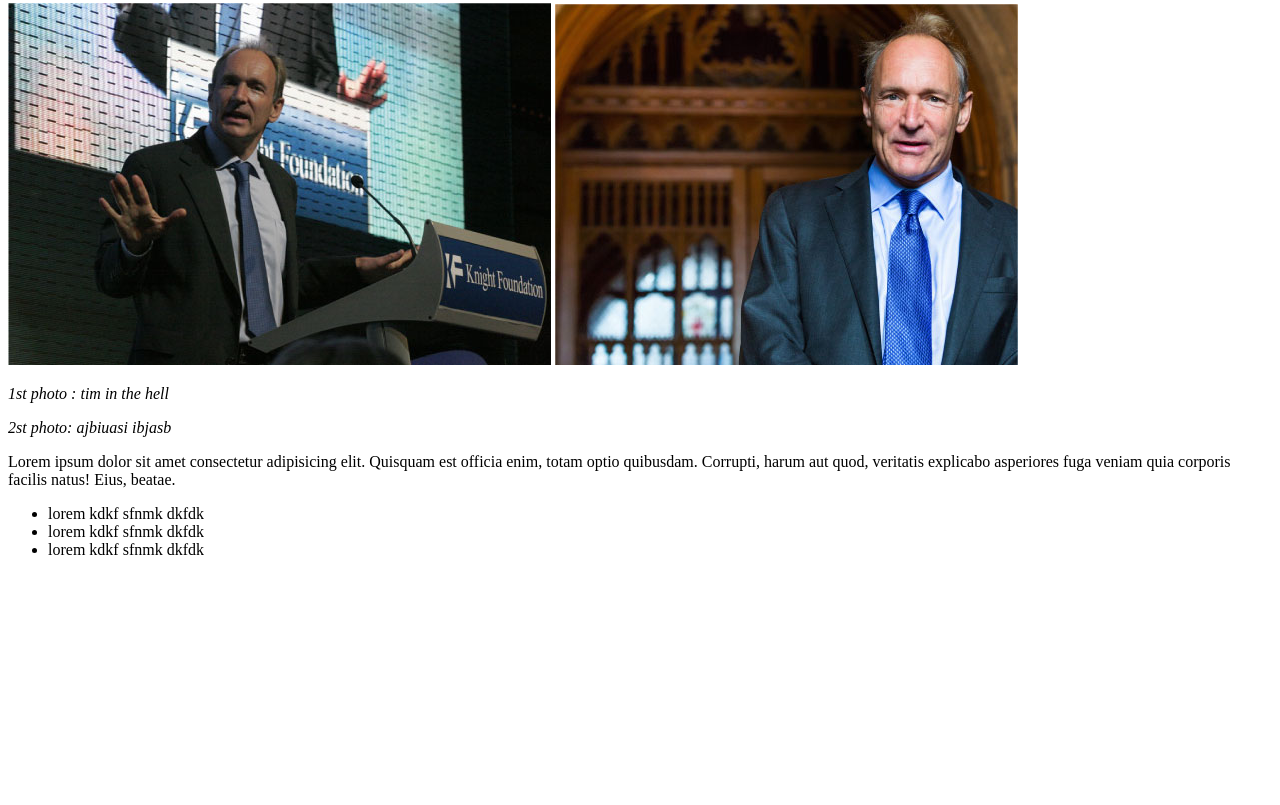
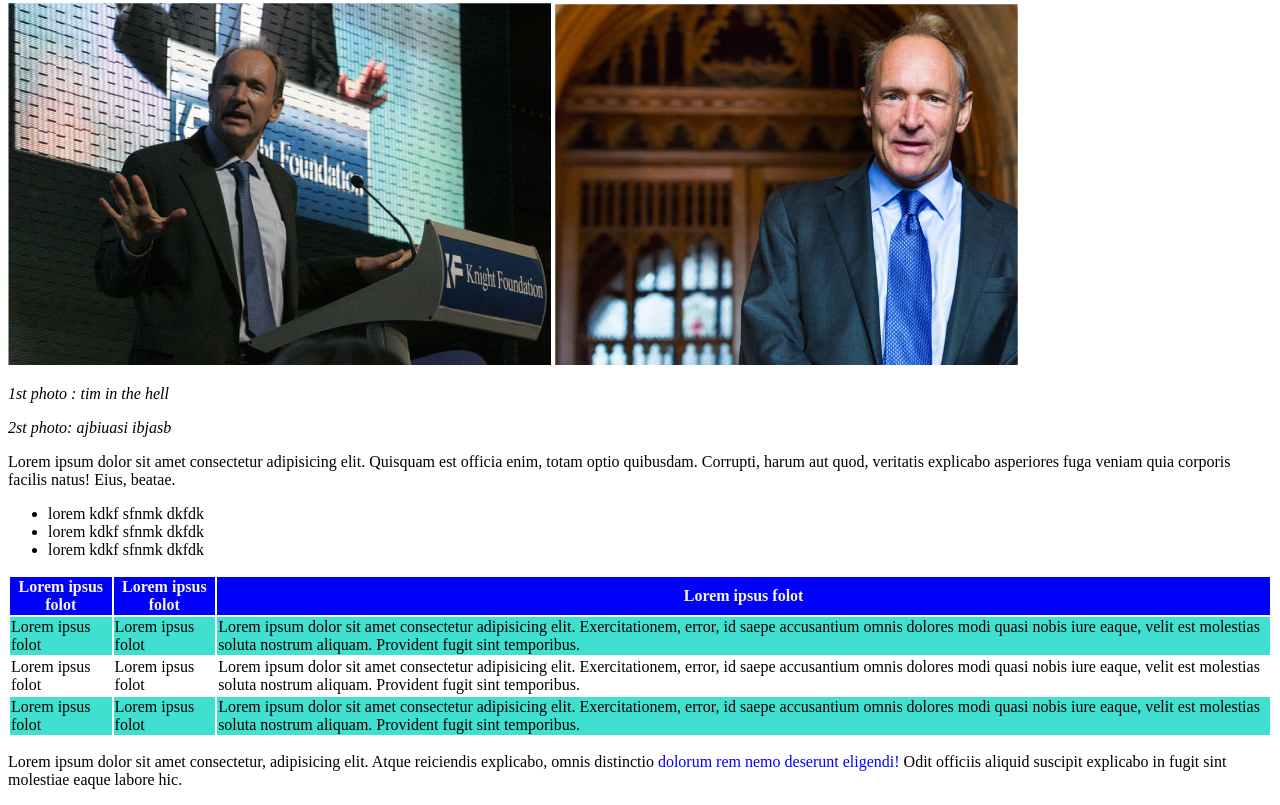
Before and after one commit to sebastianosalzillo/html-css-booleaner, a plain HTML site: page index.html in a window 1280 px wide. Shown: the part 362-1167 px from the top of the page. Before the commit the page ends 937 px from the top, so only its background shows below. Drawn offline with Linux system fonts and the light colour scheme.

Commit message:
feat: tabbella conclusa

```diff
--- a/css/style.css
+++ b/css/style.css
@@ -31,3 +31,22 @@
     font-style: oblique;
 
 }
+ /* fine tim-img */
+ /* table csss */
+
+
+
+
+.color-colon {
+    background-color: blue;
+    color: beige;
+
+}
+
+.color-colum2 {
+background-color: turquoise;
+}
+
+.final-tex {
+    color: blue;
+}
--- a/index.html
+++ b/index.html
@@ -41,7 +41,45 @@
                     <li>lorem kdkf sfnmk dkfdk</li>
                 </ul>
             </div>
+
+        <!-- inizio tabbella -->
+
+            <table class="table">
+                <thead>
+                    <tr class="color-colon">
+
+                        <th>Lorem ipsus folot</th>
+                        <th>Lorem ipsus folot</th>
+                     <th>Lorem ipsus folot</th>
+
+                    </tr>
+                </thead>
+                <tbody>
+                    <tr class="color-colum2">
+                    <td>Lorem ipsus folot</td>
+                    <td>Lorem ipsus folot</td>
+                    <td>Lorem ipsum dolor sit amet consectetur adipisicing elit. Exercitationem, error, id saepe accusantium omnis dolores modi quasi nobis iure eaque, velit est molestias soluta nostrum aliquam. Provident fugit sint temporibus.</td>
+                </tr>
+
+                <tr>
+                    <td>Lorem ipsus folot</td>
+                    <td>Lorem ipsus folot</td>
+                    <td>Lorem ipsum dolor sit amet consectetur adipisicing elit. Exercitationem, error, id saepe accusantium omnis dolores modi quasi nobis iure eaque, velit est molestias soluta nostrum aliquam. Provident fugit sint temporibus.</td>
+                </tr>
+                <tr class="color-colum2">
+                    <td>Lorem ipsus folot</td>
+                    <td>Lorem ipsus folot</td>
+                    <td>Lorem ipsum dolor sit amet consectetur adipisicing elit. Exercitationem, error, id saepe accusantium omnis dolores modi quasi nobis iure eaque, velit est molestias soluta nostrum aliquam. Provident fugit sint temporibus.</td>
+                </tr>
+                </tbody>
+
+            </table>
+
+            <p>Lorem ipsum dolor sit amet consectetur, adipisicing elit. Atque reiciendis explicabo, omnis distinctio <span class="final-tex">dolorum rem nemo deserunt eligendi! </span>Odit officiis aliquid suscipit explicabo in fugit sint molestiae eaque labore hic.</p>
+
         </section>
+        <!-- fine tabbella -->
+
     </main>
     <!-- /main section -->
     <!-- footer section -->
```
